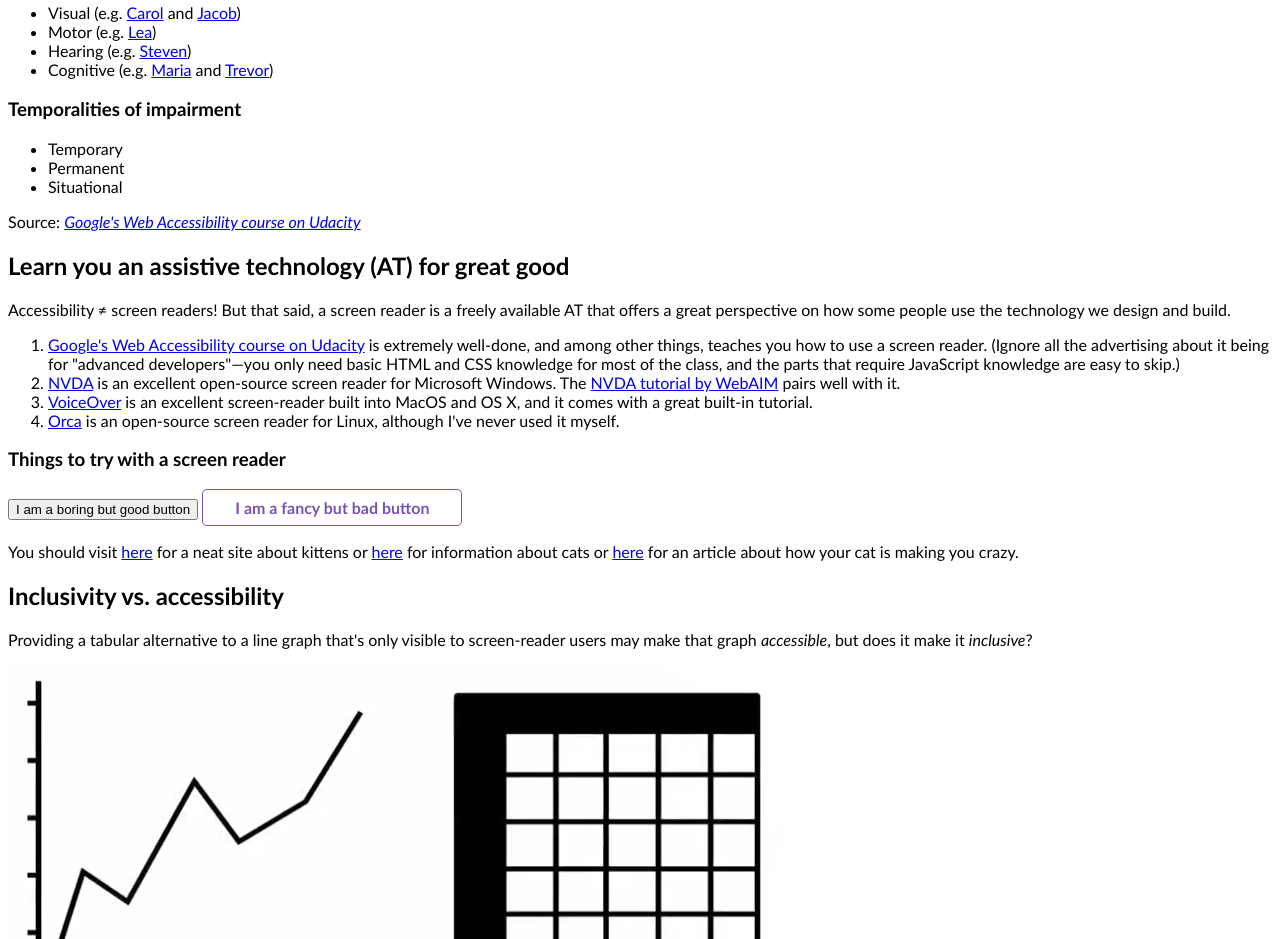
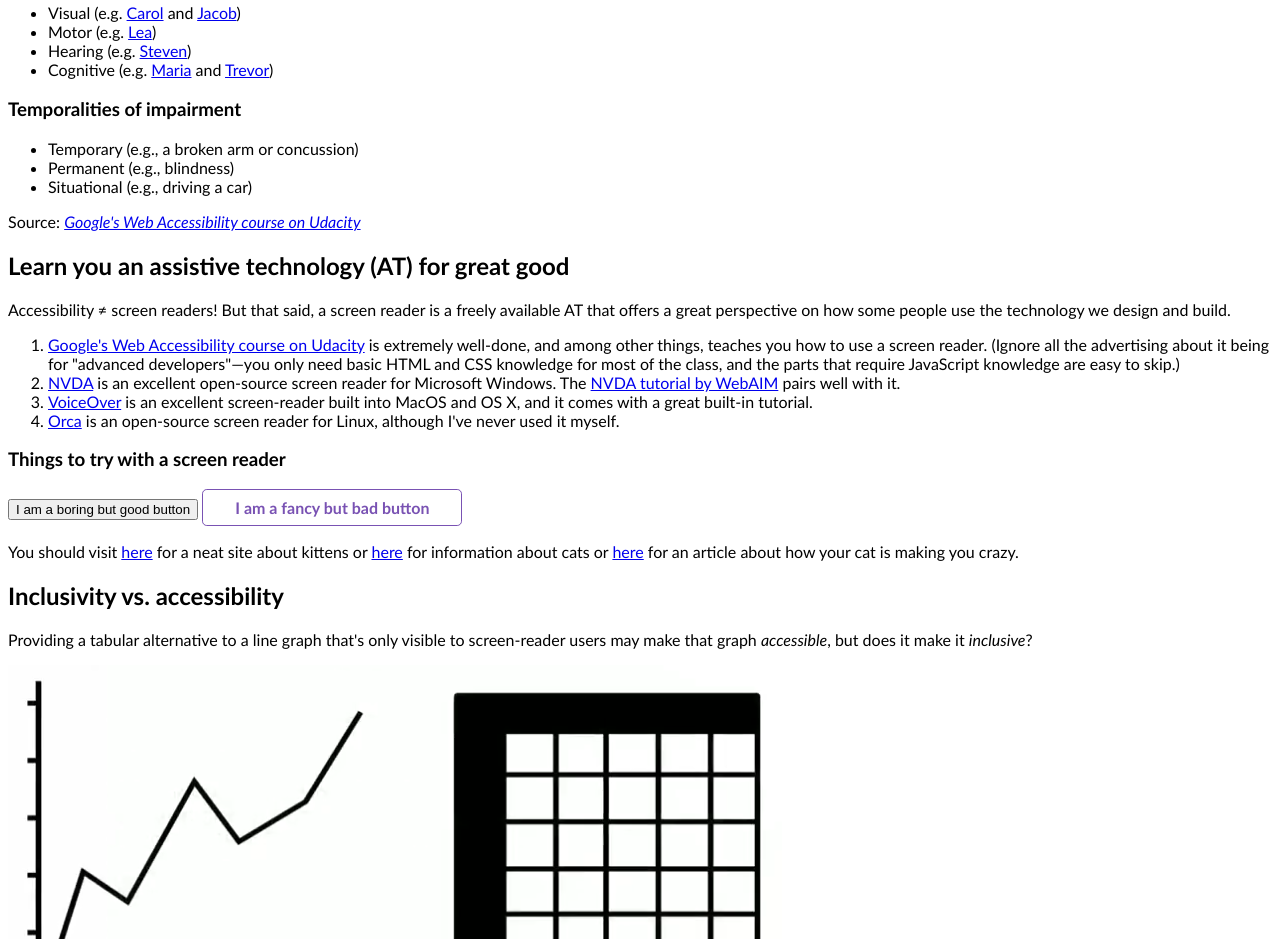
Before and after one commit to toolness/open-design-nyc-a11y-preso, a plain HTML site: page index.html in a window 1280 px wide. Shown: the part 1330-2269 px from the top of the page. Drawn offline with Linux system fonts and the light colour scheme.

Commit message:
Added examples of temporary/permanent/situational.

```diff
--- a/index.html
+++ b/index.html
@@ -52,9 +52,9 @@ html, body {
 </ul>
 <h3>Temporalities of impairment</h3>
 <ul>
-  <li>Temporary</li>
-  <li>Permanent</li>
-  <li>Situational</li>
+  <li>Temporary (e.g., a broken arm or concussion)</li>
+  <li>Permanent (e.g., blindness)</li>
+  <li>Situational (e.g., driving a car)</li>
 </ul>
 <p>Source: <cite><a href="https://www.udacity.com/course/web-accessibility--ud891">Google's Web Accessibility course on Udacity</a></cite></p>
 <h2>Learn you an assistive technology (AT) for great good</h2>
```
